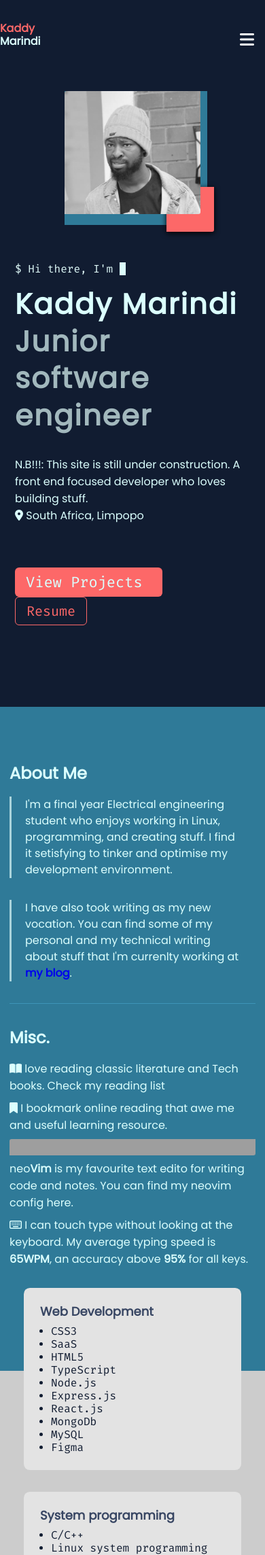
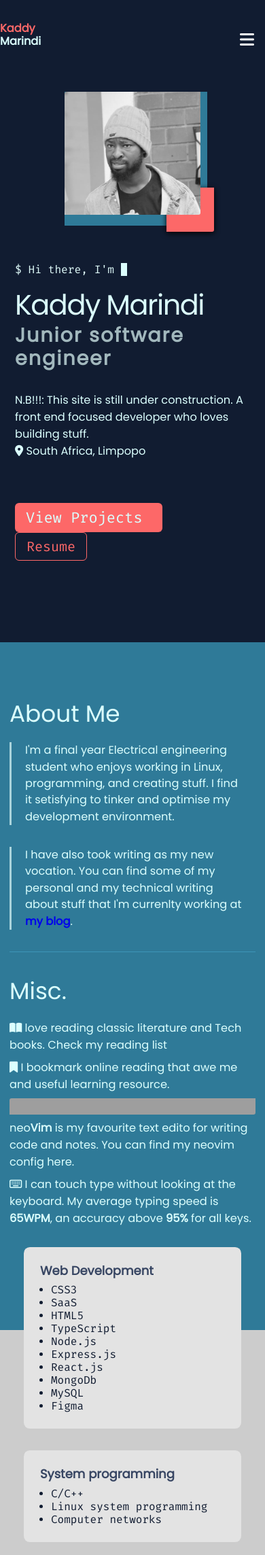
Before and after one commit to kaddy120/kaddy120.github.io, a web app: file index.html in a window 390 px wide; the page is wider, and only the part inside the window is pictured. Shown: the top 2288 px of that part at 68% size. Run offline with its HTML, style and script files only (its server is not run), Linux system fonts and the light colour scheme; grey boxes are pictures that could not be loaded.

Commit message:
add responsive type: scale 1.2 & 1.25 on sm & lg screen, respectively

```diff
--- a/css/general.css
+++ b/css/general.css
@@ -18,6 +18,15 @@
   --lgth-4: 2rem; /* 32px */
   --lgth-5: 4rem; /* 64px */
   --lgth-6: 8rem; /* 128px */
+
+  --step--2: clamp(0.69rem, calc(0.66rem + 0.18vw), 0.80rem);
+  --step--1: clamp(0.83rem, calc(0.78rem + 0.29vw), 1.00rem);
+  --step-0: clamp(1.00rem, calc(0.91rem + 0.43vw), 1.25rem);
+  --step-1: clamp(1.20rem, calc(1.07rem + 0.63vw), 1.56rem);
+  --step-2: clamp(1.44rem, calc(1.26rem + 0.89vw), 1.95rem);
+  --step-3: clamp(1.73rem, calc(1.48rem + 1.24vw), 2.44rem);
+  --step-4: clamp(2.07rem, calc(1.73rem + 1.70vw), 3.05rem);
+  --step-5: clamp(2.49rem, calc(2.03rem + 2.31vw), 3.82rem);
 }
 
 /* || General styles */
@@ -62,28 +71,40 @@ img {
 /* || Typography */
 
 h1 {
-  font-weight: 600;
+  font-weight: 300;
+  font-size: var(--step-5);
+  letter-spacing: -1.5px;
   line-height: 1.3;
 }
 
 h2 {
+  font-weight: 300;
+  font-size: var(--step-4);
 }
 
 h3 {
-  font-weight: bold;
+  font-size: var(--step-3);
+  font-weight: 600;
   line-height: 1.2;
 }
 
 h4 {
+  font-size: var(--step-2);
   /* font-size: 28px; */
 }
 
 h5 {
+  font-size: var(--step-1);
   /* font-size: px; */
 }
 
 h6 {
+  font-size: var(--step-0);
   /* font-size: 22px; */
+}
+
+p{
+  font-size: var(--step-0);
 }
 
 .title {
@@ -269,7 +290,7 @@ hr {
   }
 }
 
-@media (min-width: 400px){
+@media (min-width: 400px) {
   .container {
     padding-inline: 16px;
   }
--- a/index.html
+++ b/index.html
@@ -28,8 +28,8 @@
     <header>
       <div class="container">
         <div class="log">
-          <h4 class="log_kaddy">Kaddy</h4>
-          <h4 class="log_marindi">Marindi</h4>
+          <h6 class="log_kaddy">Kaddy</h6>
+          <h6 class="log_marindi">Marindi</h6>
         </div>
         <!-- <nav> -->
         <nav role="navigation" class="burger">
@@ -93,7 +93,7 @@
             </p>
             <div class="profile-tagline">
               <h1 class="profile-name">Kaddy Marindi</h1>
-              <h1>Junior software engineer</h1>
+              <h3>Junior software engineer</h3>
             </div>
             <p class="who">
               N.B!!!: This site is still under construction. A front end focused
```
